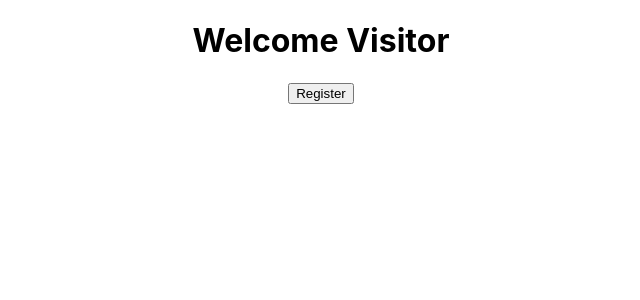
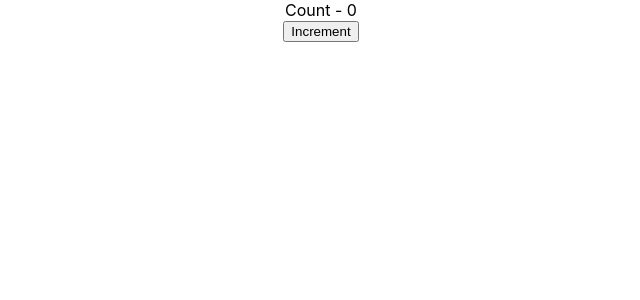
Before and after one commit to aartijangid/first-react-application, a React (Create React App) app: page / in a window 1280 px wide. Shown: the top 300 px of the page, without its empty margins (319-959 px from the left). Built offline with nearby package versions, Linux system fonts and the light colour scheme.

Commit message:
setState()

```diff
--- a/src/App.js
+++ b/src/App.js
@@ -4,11 +4,15 @@
 import Welcome from './components/Welcome'
 import Hello from './components/Hello'
 import Message from './components/Message'
+import Counter from './components/Counter'
+
 function App() {
   return (
     <div className="App">
 
-      <Message />
+      <Counter />
+
+      {/* <Message /> */}
 
       {/* {<Greet name='Aarti' hobby='Painting'>
         <p >This is a child of Greet component</p>
--- /dev/null
+++ b/src/components/Counter.js
@@ -0,0 +1,31 @@
+import React, { Component } from 'react';
+
+class Counter extends Component {
+
+    constructor(props) {
+        super(props);
+        this.state = {
+            count: 0
+        }
+    }
+
+    increment() {
+        this.setState({
+            count: this.state.count + 1
+            })
+        console.log(this.state.count)
+    }
+
+    render() {
+        return (
+            <div>
+                <div>Count - {this.state.count}</div>
+                <button onClick = {() => this.increment()}>
+                Increment
+                </button>
+            </div>
+        );
+    }
+}
+
+export default Counter;
```
